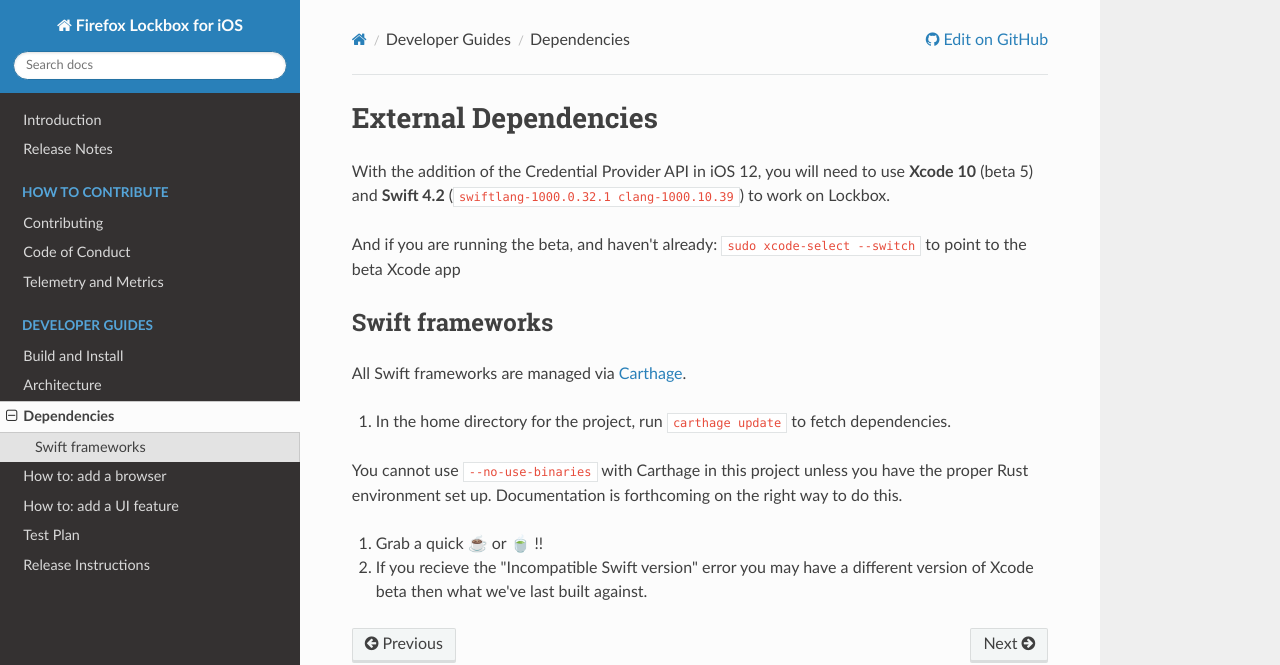
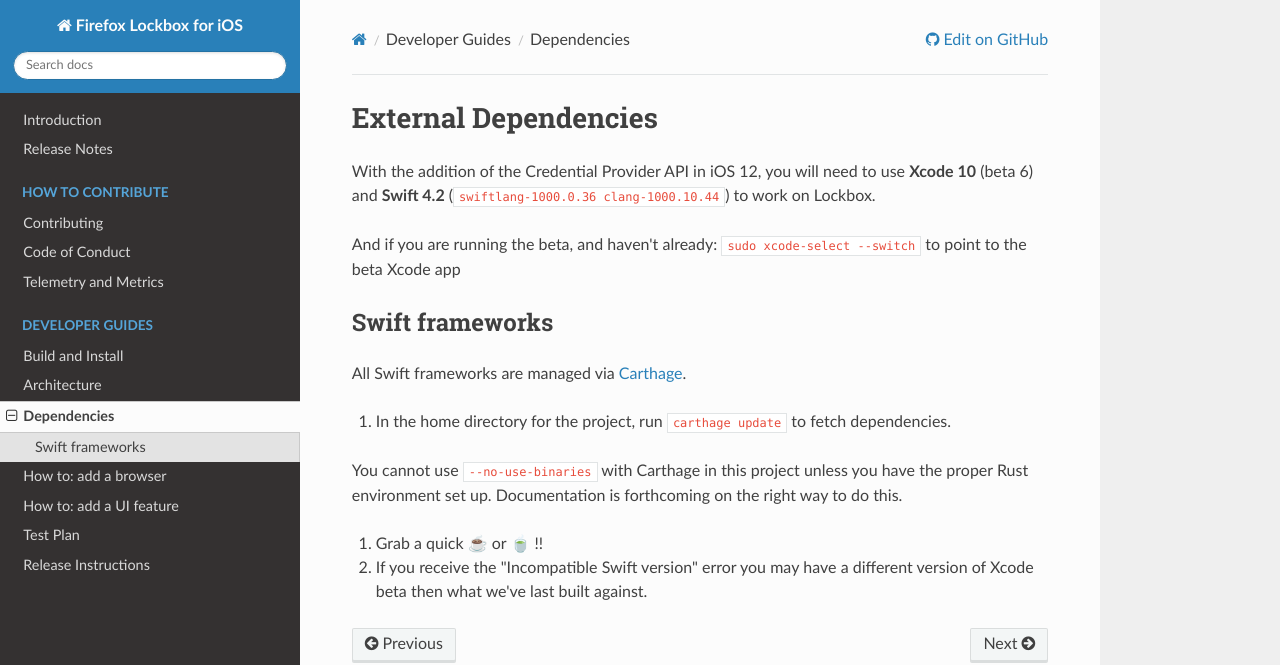
Before and after one commit to mozilla-lockwise/lockwise-ios, an MkDocs documentation site: the page built from docs/updating_libraries.md, in a window 1280 px wide. Shown: the top 665 px of the page. Built offline with MkDocs 1.6.1, drawn with Linux system fonts in a browser that asks for light colours; nearby versions of some CDN libraries.

Commit message:
updated docs on Xcode 10 beta 6 requirement

```diff
--- a/docs/updating_libraries.md
+++ b/docs/updating_libraries.md
@@ -1,6 +1,6 @@
 # External Dependencies
 
-With the addition of the Credential Provider API in iOS 12, you will need to use **Xcode 10** (beta 5) and **Swift 4.2** (`swiftlang-1000.0.32.1 clang-1000.10.39`) to work on Lockbox.
+With the addition of the Credential Provider API in iOS 12, you will need to use **Xcode 10** (beta 6) and **Swift 4.2** (`swiftlang-1000.0.36 clang-1000.10.44`) to work on Lockbox.
 
 And if you are running the beta, and haven't already: `sudo xcode-select --switch` to point to the beta Xcode app
 
@@ -14,4 +14,4 @@
 
 2. Grab a quick ☕️ or 🍵 !!
 
-  -  If you recieve the "Incompatible Swift version" error you may have a different version of Xcode beta then what we've last built against.
+  -  If you receive the "Incompatible Swift version" error you may have a different version of Xcode beta then what we've last built against.
```
